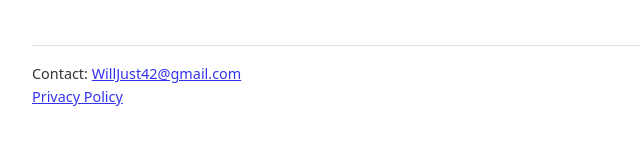
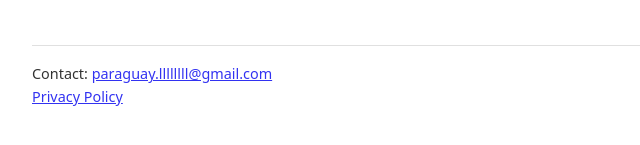
Before and after one commit to paraguayllllllll/himalaya-oauth, a plain HTML site: page index.html in a window 1280 px wide. Shown: the part 503-648 px from the top of the page, 272-912 px from the left. Drawn offline with Linux system fonts and the light colour scheme.

Commit message:
Use Paraguay account as contact address

```diff
--- a/index.html
+++ b/index.html
@@ -35,7 +35,7 @@
   <a href="privacy.html">Privacy Policy</a>.</p>
 
   <footer>
-    Contact: <a href="mailto:WillJust42@gmail.com">WillJust42@gmail.com</a><br>
+    Contact: <a href="mailto:paraguay.llllllll@gmail.com">paraguay.llllllll@gmail.com</a><br>
     <a href="privacy.html">Privacy Policy</a>
   </footer>
 </body>
```
Also changed, not shown: privacy.html (+1 -1 lines).
